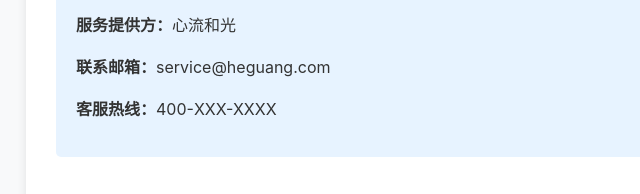
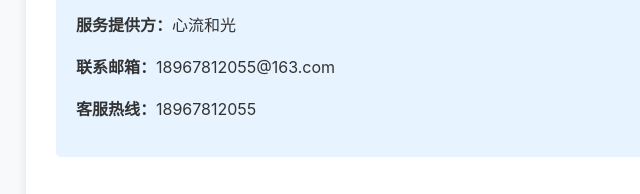
Before and after one commit to YIfangweb/heguangdocx, a plain HTML site: page SA.html in a window 1280 px wide. Shown: the part 2733-2927 px from the top of the page, 214-854 px from the left. Drawn offline with Linux system fonts and the light colour scheme.

Commit message:
Update SA.html

```diff
--- a/SA.html
+++ b/SA.html
@@ -164,8 +164,8 @@
             <h3>联系我们</h3>
             <p>如果您对本服务协议有任何疑问，请通过以下方式联系我们：</p>
             <p><strong>服务提供方：</strong>心流和光</p>
-            <p><strong>联系邮箱：</strong>service@heguang.com</p>
-            <p><strong>客服热线：</strong>400-XXX-XXXX</p>
+            <p><strong>联系邮箱：</strong>18967812055@163.com</p>
+            <p><strong>客服热线：</strong>18967812055</p>
         </div>
 
         <div class="footer">
```
